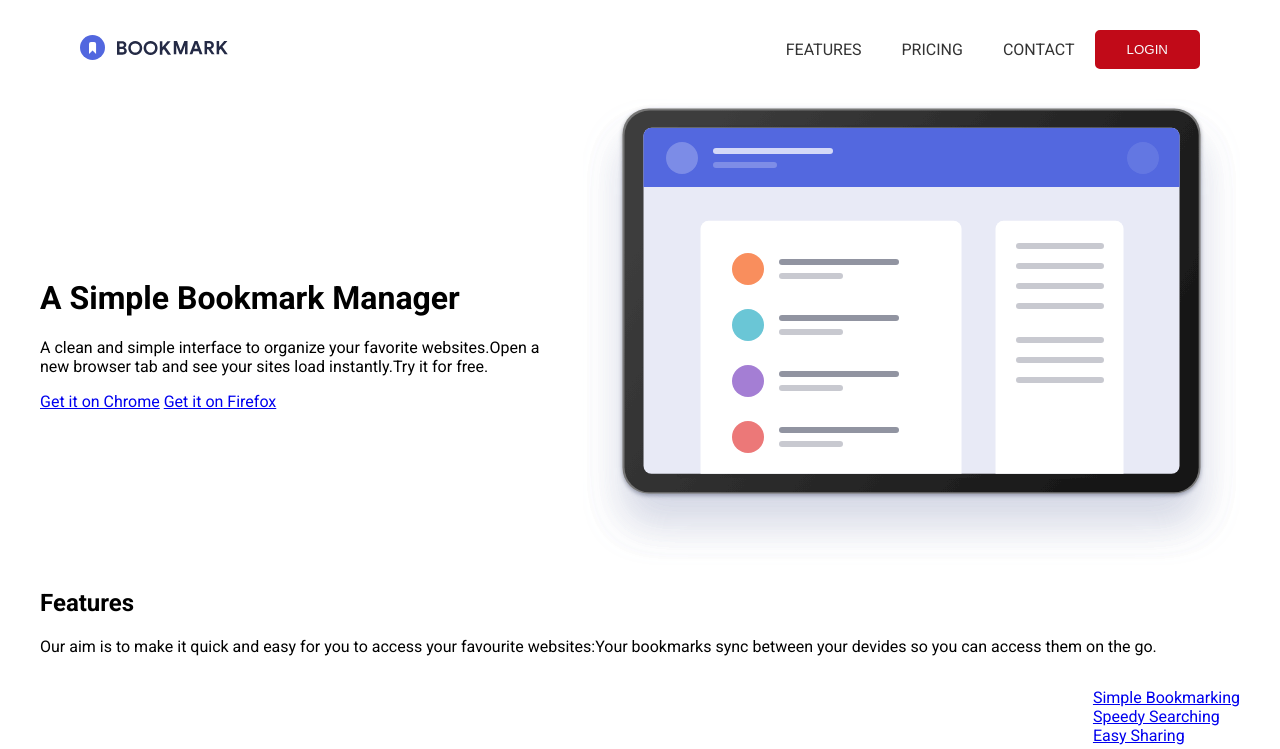
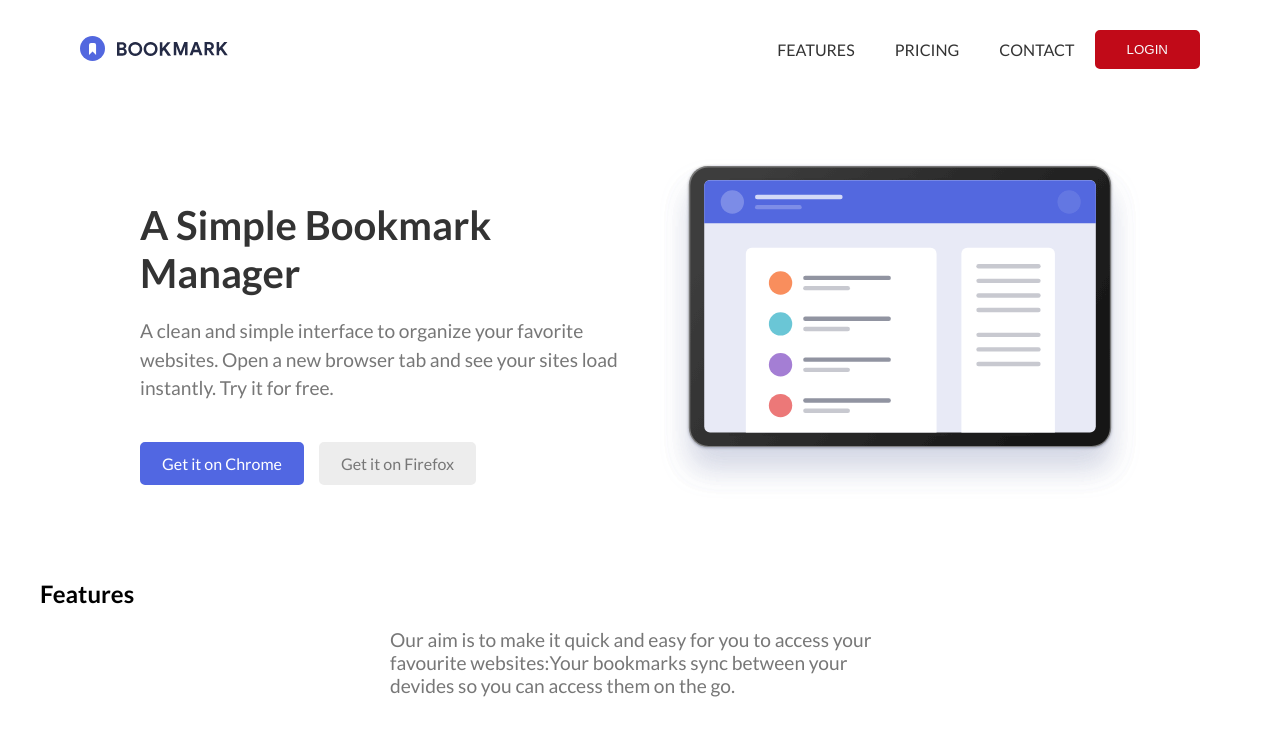
Before and after one commit to edison-r/S1-Web-Evolution-Project, a plain HTML site: page index.html in a window 1280 px wide. Shown: the top 749 px of the page. Drawn offline with Linux system fonts and the light colour scheme.

Commit message:
favicon added and banner CSS modified

```diff
--- a/index.html
+++ b/index.html
@@ -4,13 +4,14 @@
     <meta charset="UTF-8">
     <meta name="viewport" content="width=device-width, initial-scale=1.0">
     <title>S1.1. HTML i CSS amb Flex</title>
+    <link rel="icon" type="image/x-icon" href="/img/favicon-32x32.png">
     <link rel="preconnect" href="https://fonts.googleapis.com">
     <link rel="preconnect" href="https://fonts.gstatic.com" crossorigin>
-    <link href="https://fonts.googleapis.com/css2?family=Roboto:ital,wght@0,100..900;1,100..900&display=swap" rel="stylesheet">
+    <link href="https://fonts.googleapis.com/css2?family=Lato:ital,wght@0,100;0,300;0,400;0,700;0,900;1,100;1,300;1,400;1,700;1,900&display=swap" rel="stylesheet">
     <link rel="stylesheet" type="text/css" href="styles.css">
 </head>
 <body>
-    <!-- menu navigation aaa-->
+    <!-- menu navigation -->
     <header>
         <div class="container-top desktop-menu">
             <div class="logo">
@@ -45,17 +46,19 @@
 
     <!-- banner -->
         <div class="container-banner">
-            <div class="banner">
+            <div class="banner-info">
                 <div class="banner-text">
                     <h1>A Simple Bookmark Manager</h1>
-                    <p>A clean and simple interface to organize your favorite websites.Open
-                        a new browser tab and see your sites load instantly.Try it for free.</p>
-                    <a href="#" class="btn">Get it on Chrome</a>
-                    <a href="#" class="btn">Get it on Firefox</a>
+                    <p>A clean and simple interface to organize your favorite websites. Open
+                        a new browser tab and see your sites load instantly. Try it for free.</p>
                 </div>
-                <div class="banner-image">
-                    <img src="/img/illustration-hero.svg" alt="Previsualización del programa">
+                <div class="banner-btn">
+                    <a href="https://www.google.com/intl/es_es/chrome/" target="_blank" class="btn-chrome">Get it on Chrome</a>
+                    <a href="https://www.mozilla.org/es-ES/firefox/new/" target="_blank" class="btn-firefox">Get it on Firefox</a>
                 </div>
+            </div>
+            <div class="banner-image">
+                <img src="/img/illustration-hero.svg" alt="Previsualización del programa">
             </div>
         </div>
     </header>
--- a/styles.css
+++ b/styles.css
@@ -5,11 +5,26 @@ body {
     max-width: 1200px; /* Ancho máximo */
     margin: 0 auto; /* Para centrarlo horizontalmente */
     width: 100%;
-    font-family: "Roboto";
+    font-family: "Lato";
 }
-
 li {
     list-style-type: none;
+}
+a {
+    text-decoration: none;
+}
+h1 {
+    font-size: 2em;
+    color:#010828;
+    margin-bottom: 0.5em;
+}
+p {
+    font-size: 1.2em;
+    color: #777777;
+    margin-bottom: 2em;
+    max-width: 500px;
+    margin-left: auto;
+    margin-right: auto;
 }
 
 /* MENÚ PARA DESKTOP*/
@@ -39,33 +54,32 @@ nav {
     margin: 0 20px; /* Espacio entre los elementos del menú */
 }
 .menu-opt a {
-    text-decoration: none;
-    color: #333;
+    color: #333333;
 }
 .menu-opt a:hover{
-    color: #C10A18;
+    color: #c10a18;
 }
 /* Botón de Login */
 .login button {
-    background-color: #C10A18;
-    border: 2px solid #C10A18;
+    background-color: #c10a18;
+    border: 2px solid #c10a18;
     padding: 10px 30px;
     cursor: pointer;
     border-radius: 5px;
 }
 .login button:hover {
-    background-color: #F8F9FA;
-    border: 2px solid #C10A18;
+    background-color: #f8f9fA;
+    border: 2px solid #c10a18;
     padding: 10px 30px;
     cursor: pointer;
     border-radius: 5px;
 }
 .login button a {
-    color: #F8F9FA;
+    color: #f8f9fA;
     text-decoration: none;
 }
 .login button:hover a {
-    color: #C10A18;
+    color: #c10a18;
     text-decoration: none;
 }
 .mobile-menu {
@@ -74,7 +88,7 @@ nav {
 
 /* MENÚ PARA MOVILES */
 
-@media (max-width: 768px) {
+@media (max-width: 800px) {
     .logo img {
         height: 30px;
     }
@@ -93,18 +107,86 @@ nav {
 
 /* BANNER */
 
-.banner {
+.container-banner {
     display: flex;
     justify-content: space-between;
     align-items: center;
-}
-.banner-text {
-    flex: 1;
-    margin-right: 20px;
-}
-.banner-image {
-    max-width: 100%;
-    height: auto;
+    padding: 60px 100px; /* Añade espacio alrededor del contenedor */
+    max-width: 1200px;
+    margin: 0 auto;
 }
 
-/**/
+.banner-info {
+    flex: 1;
+    margin-right: 40px;
+}
+
+.banner-text {
+    margin-bottom: 20px;
+}
+
+.banner-text h1 {
+    font-size: 2.5em;
+    color: #333;
+    margin-bottom: 0.5em;
+}
+
+.banner-text p {
+    max-width: 500px;
+    line-height: 1.5;
+}
+
+.banner-btn {
+    display: flex;
+    gap: 15px;
+}
+
+.btn-chrome, .btn-firefox {
+    text-decoration: none;
+    border-radius: 5px;
+    padding: 10px 20px;
+}
+
+.btn-chrome {
+    background-color: #5167e2;
+    color: white;
+    border: 2px solid #5167e2;
+}
+
+.btn-chrome:hover {
+    background-color: #fff;
+    color: #5167e2;
+}
+
+.btn-firefox {
+    background-color: #ededed;
+    color: #777777;
+    border: 2px solid #ededed;
+}
+
+.btn-firefox:hover {
+    background-color: #f8f9fA;
+    border: 2px solid #777777;
+}
+
+.banner-image {
+    flex: 1;
+    max-width: 500px;
+    width: 100%;
+}
+
+.banner-image img {
+    width: 100%;
+    height: auto;
+    display: block;
+}
+
+/* BANNER PARA MOVILES */
+
+@media (max-width: 800px) {
+    .banner-image img {
+        width: 100%;
+        height: auto;
+        display: none;
+    }
+}
```
